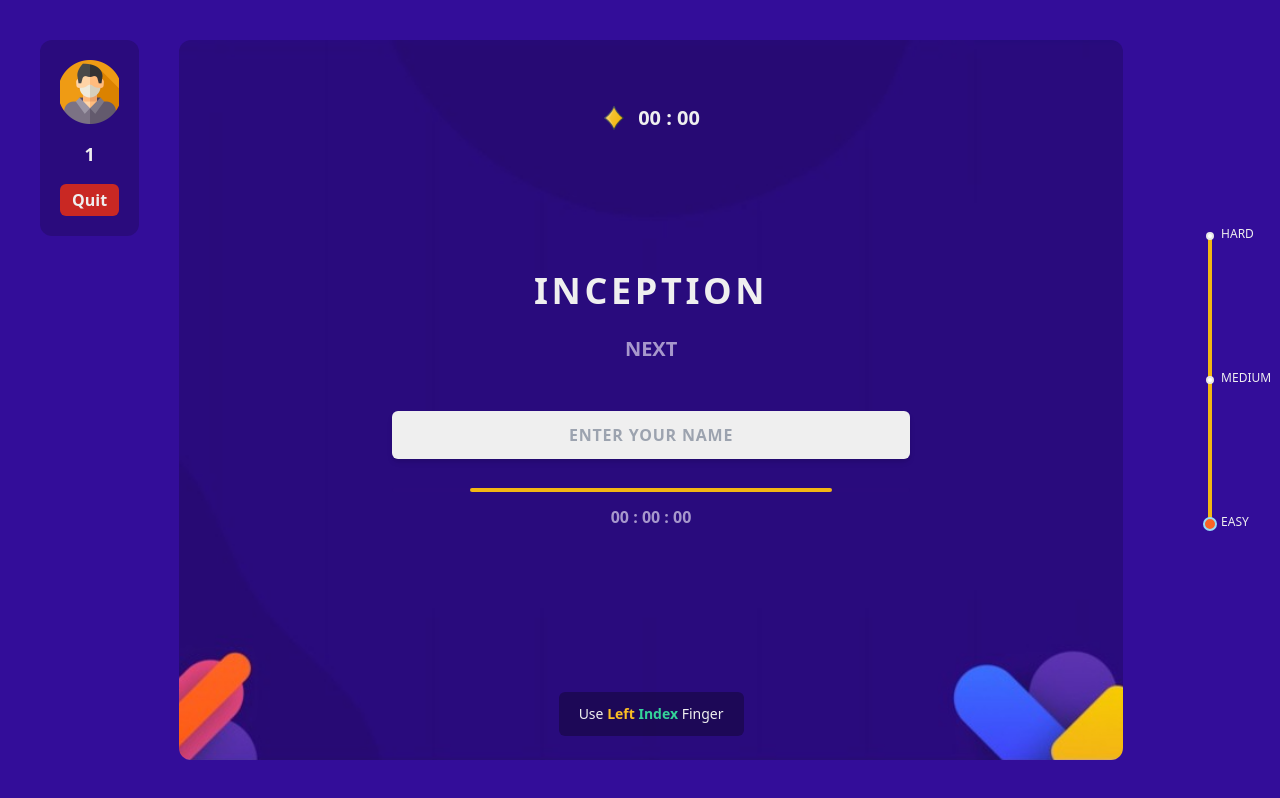
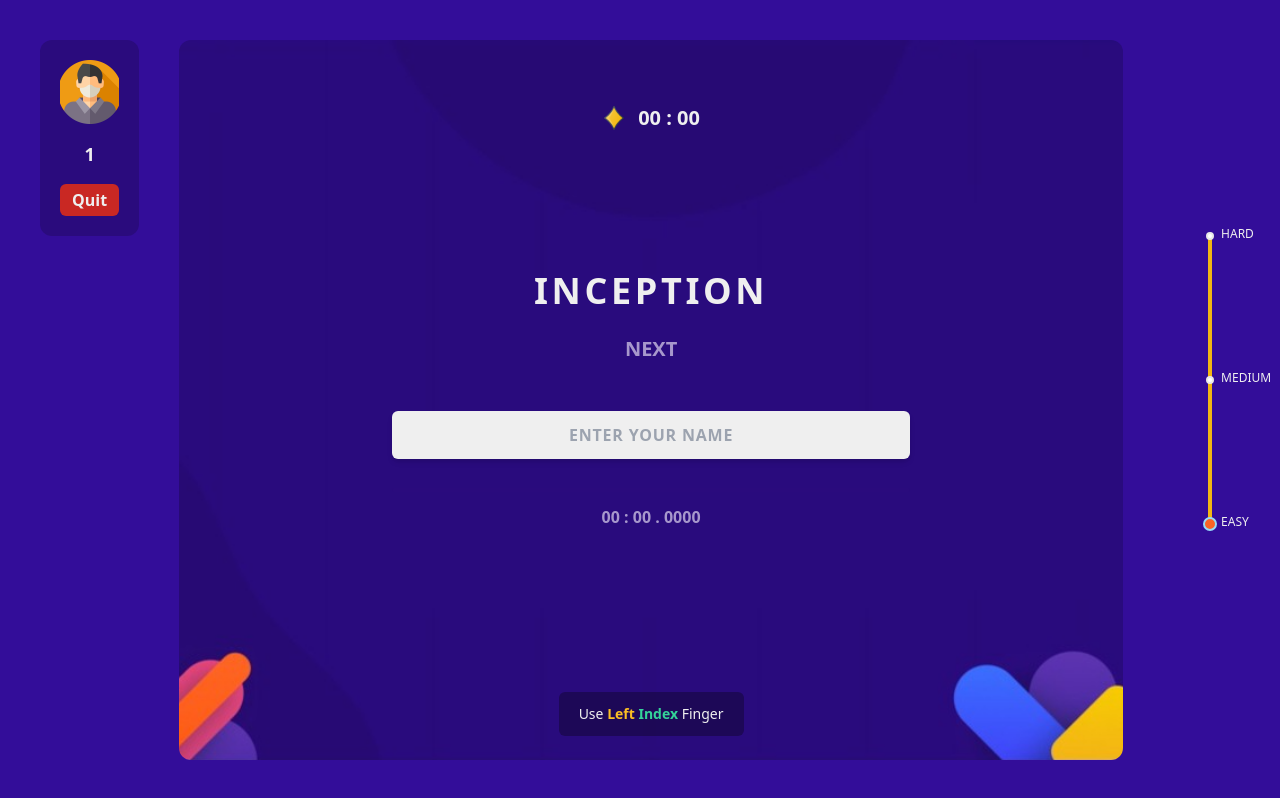
Before and after one commit to utsavdotpro/FastFingers, a React (Create React App) app: page /game/1/1 in a window 1280 px wide. Built offline with nearby package versions, Linux system fonts and the light colour scheme.

Commit message:
Timer now functional with its label

```diff
--- a/src/components/Timer/index.js
+++ b/src/components/Timer/index.js
@@ -1,5 +1,6 @@
 import { Range } from "rc-slider";
-import React from "react";
+import React, { useRef, useState, useEffect } from "react";
+import { getReadableScore } from "../../utils/methods";
 import Text from "../Text";
 
 const COLOR = {
@@ -7,19 +8,34 @@
   rail: "#2a0b7d",
 };
 
-function Timer() {
+function Timer({ time }) {
+  const [tick, setTick] = useState(0);
+
+  const timer = useRef(null);
+
+  useEffect(() => {
+    timer.current = setInterval(() => setTick((tick) => tick + 10), 10);
+    return clearTimer;
+  }, []);
+
+  useEffect(() => {
+    if (tick >= time) clearTimer();
+  }, [tick, time]);
+
+  const clearTimer = () => clearInterval(timer.current);
+
   return (
     <div>
       <Range
         min={0}
-        max={2000}
-        value={[300, 1700]}
+        max={time}
+        value={[tick / 2, time - tick / 2]}
         trackStyle={[{ backgroundColor: COLOR.track }]}
         handleStyle={[{ display: "none" }, { display: "none" }]}
         railStyle={{ backgroundColor: COLOR.rail }}
       />
       <Text color="muted" align="center" className="mt-2" bold>
-        00 : 00 : 00
+        {getReadableScore(time - tick)}
       </Text>
     </div>
   );
--- a/src/pages/Game/index.js
+++ b/src/pages/Game/index.js
@@ -38,7 +38,7 @@
           <Input placeholder="Enter Your Name" />
           <br />
           <br />
-          <Timer />
+          <Timer time={3000} />
         </div>
 
         <Snackbar isShown>
--- /dev/null
+++ b/src/utils/methods.js
@@ -0,0 +1,11 @@
+const getReadableScore = (milliseconds) => {
+  let seconds = "" + Math.floor(milliseconds / 1000);
+  milliseconds = "" + Math.floor(milliseconds % 1000);
+
+  seconds = seconds.padStart(2, "0");
+  milliseconds = milliseconds.padStart(4, "0");
+
+  return "00 : " + seconds + " . " + milliseconds;
+};
+
+export { getReadableScore };
```
